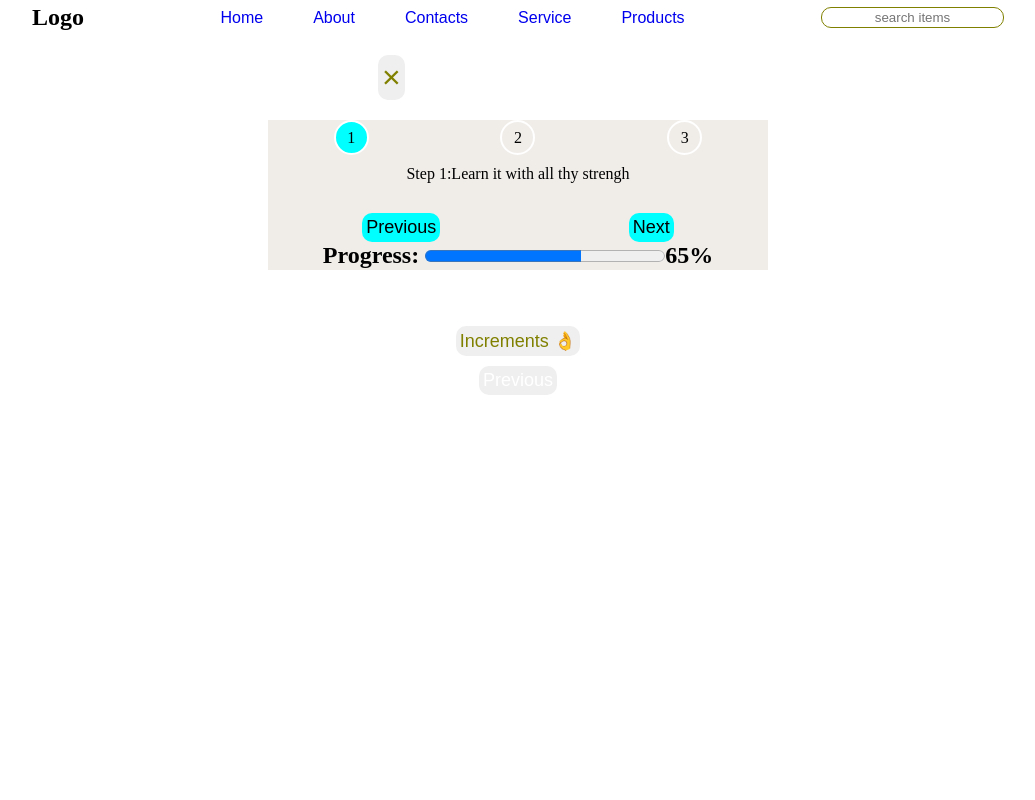
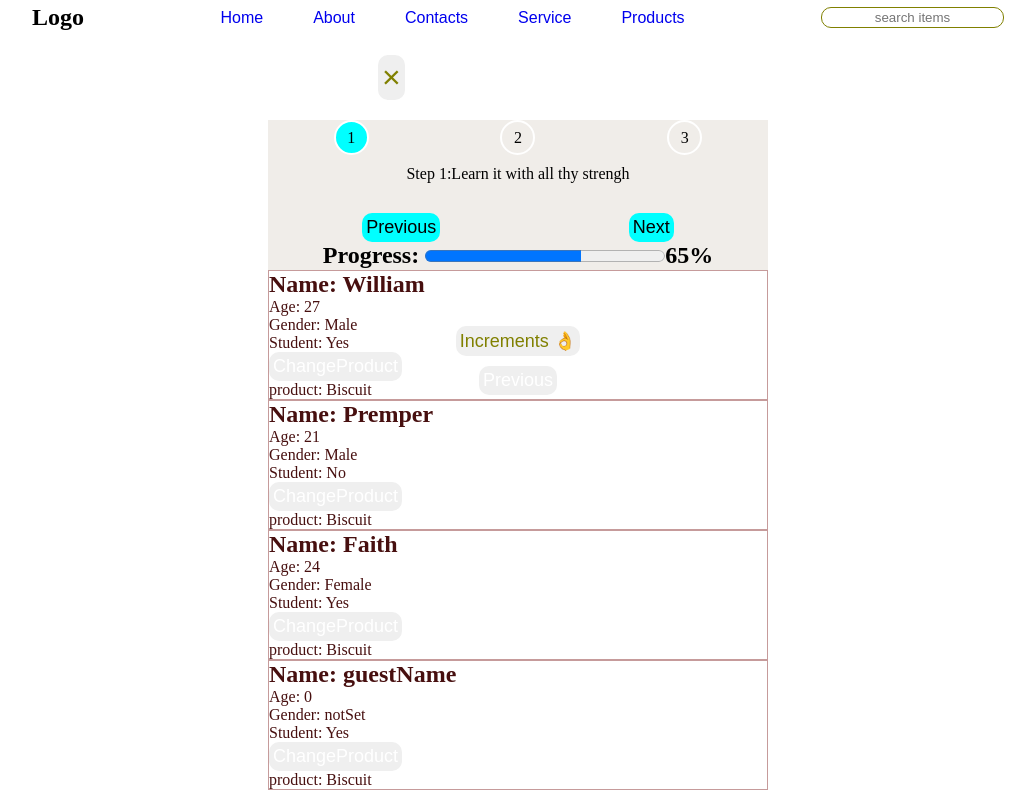
Before and after one commit to Saniflex-1/ReactJs, a React (Create React App) app: page / in a window 1280 px wide. Shown: the top 800 px of the page, without its empty margins (122-1157 px from the left). Built offline with nearby package versions, Linux system fonts and the light colour scheme.

Commit message:
Update App.js

```diff
--- a/src/App.js
+++ b/src/App.js
@@ -1,5 +1,5 @@
 import UseState from "./Components/useState";
-// import StdudentID from "./Components/props.learner";
+import StdudentID from "./Components/props.learner";
 
 import NavBars from "./Components/nav.links";
 
@@ -8,7 +8,7 @@ function App() {
     <div>
       <NavBars />
       <UseState />
-      {/* <StdudentID /> */}
+      <StdudentID />
     </div>
   );
 }
```
